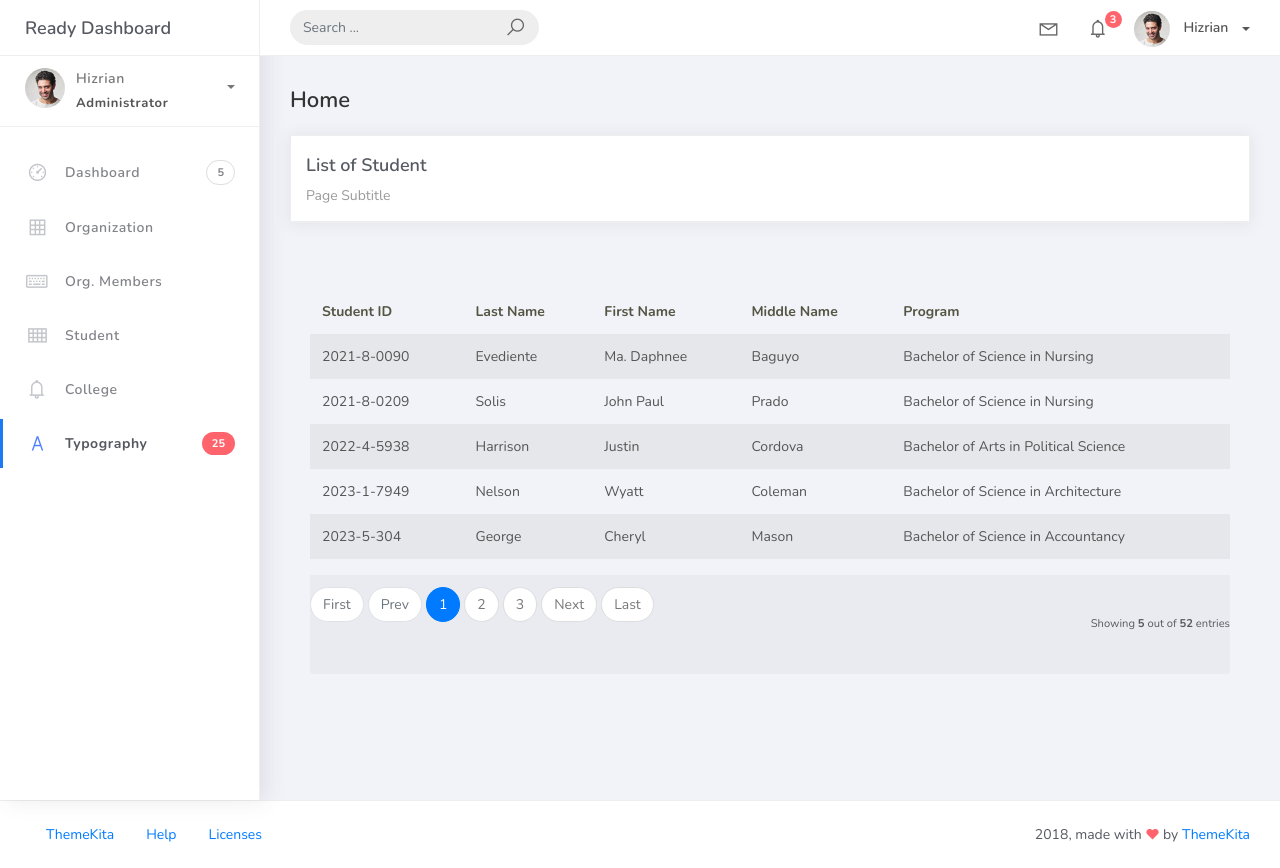
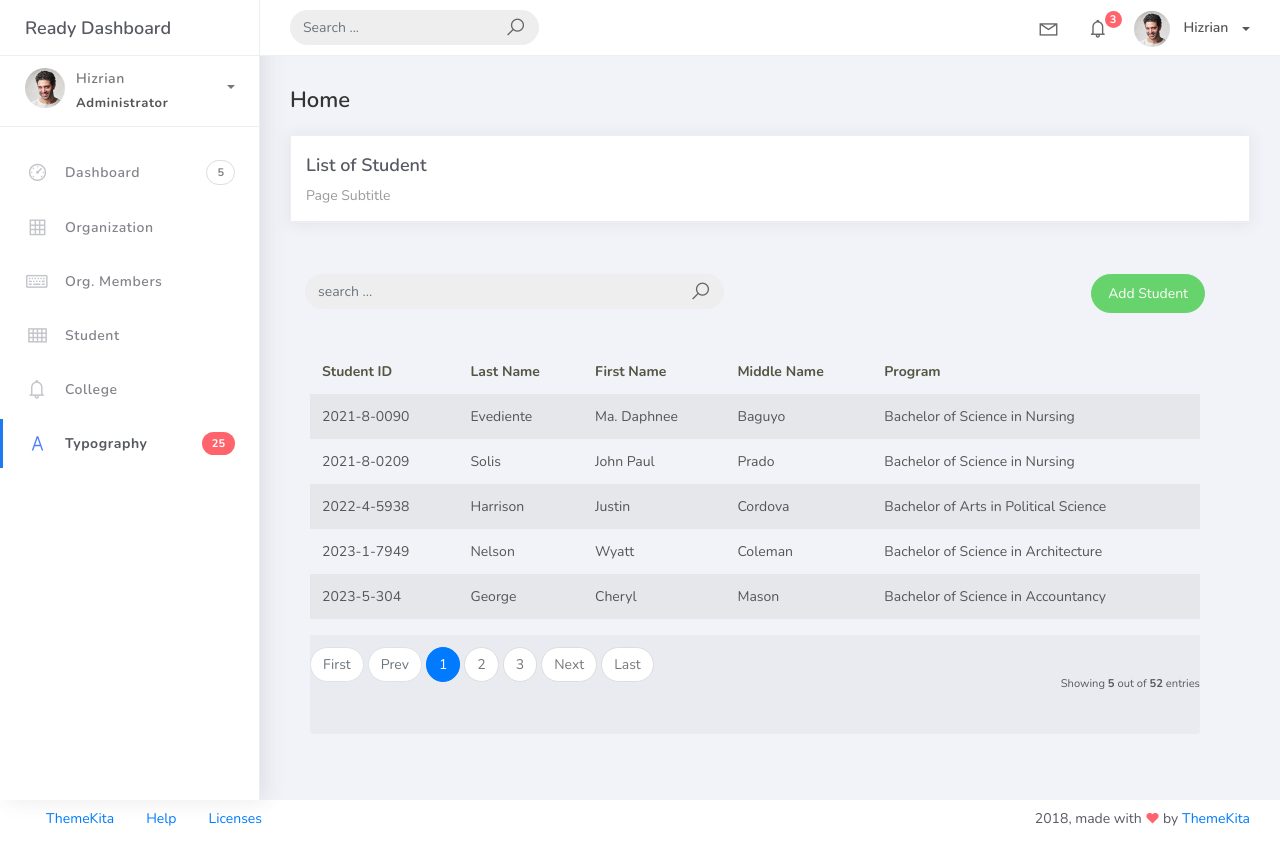
Before and after one commit to itsmedapny/PSUSphere, a Django app: page /student_list in a window 1280 px wide. After the commit the page ends 826 px from the top, so only its background shows below. Run offline with Django 5.2, Linux system fonts and the light colour scheme; data comes from the database, SQL or seed files in the repository; some libraries are stand-ins or nearby versions.

Commit message:
Student create view

```diff
--- a/projectsite/projectsite/urls.py
+++ b/projectsite/projectsite/urls.py
@@ -16,7 +16,7 @@ Including another URLconf
 """
 from django.contrib import admin
 from django.urls import path
-from studentorg.views import HomePageView, OrganizationList, OrganizationCreateView, OrganizationUpdateView, OrganizationDeleteView, OrganizationMemberList, OrganizationMemberCreateView, OrganizationMemberUpdateView, OrganizationMemberDeleteView, StudentList
+from studentorg.views import HomePageView, OrganizationList, OrganizationCreateView, OrganizationUpdateView, OrganizationDeleteView, OrganizationMemberList, OrganizationMemberCreateView, OrganizationMemberUpdateView, OrganizationMemberDeleteView, StudentList, StudentCreateView
 from studentorg import views
 
 urlpatterns = [
@@ -31,4 +31,5 @@ urlpatterns = [
     path('organization_mem_list/<pk>', OrganizationMemberUpdateView.as_view(), name='organization-mem-update'),
     path('organization_mem_list/<pk>/delete', OrganizationMemberDeleteView.as_view(), name='organization-mem-delete'),
     path('student_list', StudentList.as_view(), name='student-list'),
+    path('student_list/add', StudentCreateView.as_view(), name='student-add'),
 ]
--- a/projectsite/studentorg/views.py
+++ b/projectsite/studentorg/views.py
@@ -64,3 +64,9 @@ class StudentList(ListView):
     context_object_name = 'home'
     template_name = 'student_list.html'
     paginate_by = 5
+
+class StudentCreateView(CreateView):
+    model = Student
+    form_class = StudentForm
+    template_name = 'student_add.html'
+    success_url = reverse_lazy('student-list')
--- a/projectsite/templates/student_list.html
+++ b/projectsite/templates/student_list.html
@@ -11,6 +11,25 @@
                         <div class="card-title">List of Student</div>
                         <div class="card-category">Page Subtitle</div>
                     </div>
+                    </div>
+                    <br />
+                        <div class="col-md-12 row">
+                         <div class="col-md-6">
+                         <form class="navbar-left navbar-form nav-search mr-md-3" action="">
+                                <div class="input-group">
+                                    <input type="text" placeholder="search ..." class="form-control" />
+                                <div class="input-group-append">
+                                <span class="input-group-text">
+                                    <i class="la la-search search-icon"></i>
+                                </span>
+                            </div>
+                            </div>
+                        </form>
+                    </div>
+                    <div class="col-md-6">
+                        <div class="pull-right">
+                            <a href="{% url 'student-add' %}" class="btn btn-success btn-rounded">Add Student</a>
+                        </div>
                     </div>
                     <div class="card-body">
                         <table class="table table-striped mt-3">
```
Also changed, not shown: projectsite/templates/student_add.html (added, +29 -0 lines).
